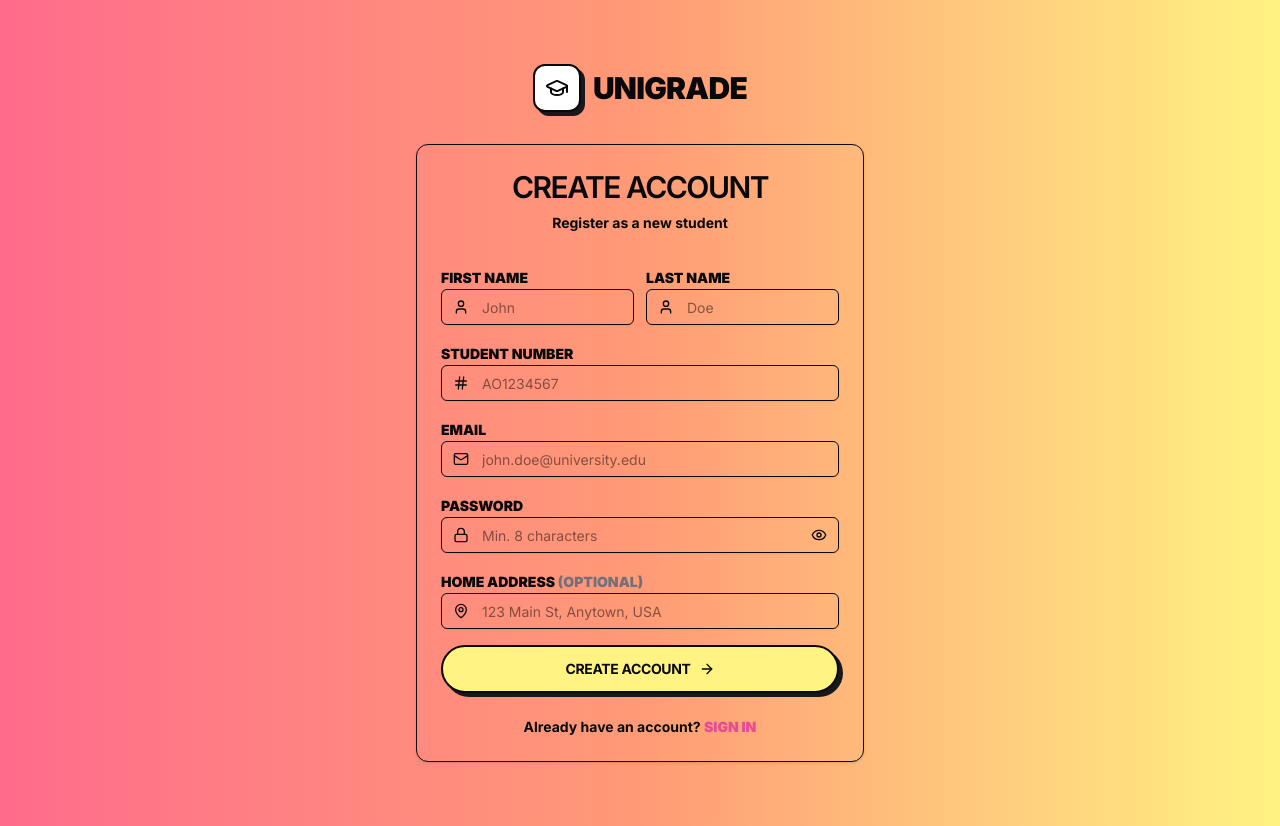
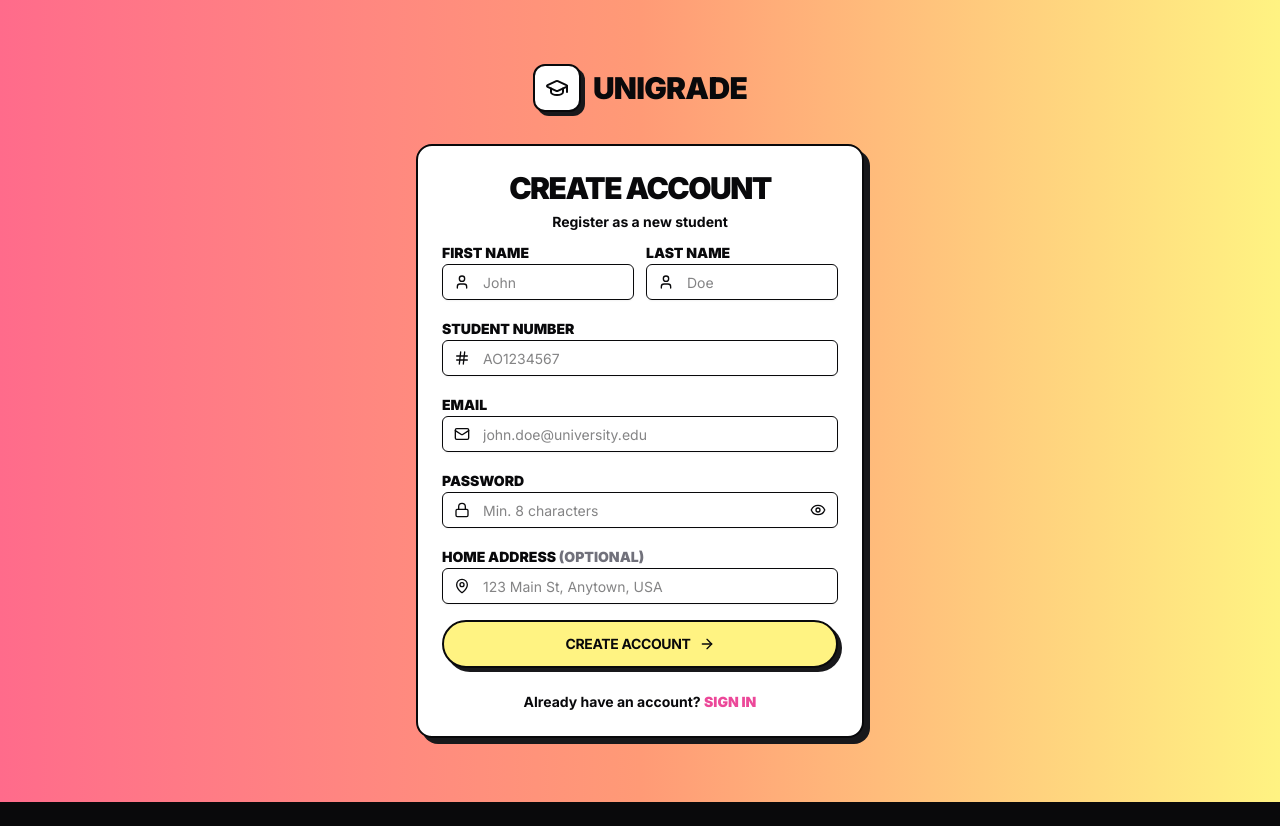
Before and after one commit to Nojan-Devkota/University-Course-Grade-Management, a Next.js app in the folder frontend/: page /register in a window 1280 px wide. After the commit the page ends 802 px from the top, so only its background shows below. Built offline with nearby package versions, Linux system fonts and the light colour scheme.

Commit message:
Update/Add frontend/src/components/ui/card.tsx

```diff
--- /dev/null
+++ b/frontend/src/components/ui/card.tsx
@@ -0,0 +1,53 @@
+import * as React from "react";
+import { cn } from "@/lib/utils";
+
+const Card = React.forwardRef<HTMLDivElement, React.HTMLAttributes<HTMLDivElement>>(
+  ({ className, ...props }, ref) => (
+    <div
+      ref={ref}
+      className={cn(
+        "rounded-2xl border-2 border-zinc-950 bg-white text-zinc-950 shadow-[6px_6px_0px_0px_rgba(24,24,27,1)]",
+        className
+      )}
+      {...props}
+    />
+  )
+);
+Card.displayName = "Card";
+
+const CardHeader = React.forwardRef<HTMLDivElement, React.HTMLAttributes<HTMLDivElement>>(
+  ({ className, ...props }, ref) => (
+    <div ref={ref} className={cn("flex flex-col space-y-1.5 p-6", className)} {...props} />
+  )
+);
+CardHeader.displayName = "CardHeader";
+
+const CardTitle = React.forwardRef<HTMLDivElement, React.HTMLAttributes<HTMLDivElement>>(
+  ({ className, ...props }, ref) => (
+    <div ref={ref} className={cn("text-2xl font-black tracking-tight", className)} {...props} />
+  )
+);
+CardTitle.displayName = "CardTitle";
+
+const CardDescription = React.forwardRef<HTMLDivElement, React.HTMLAttributes<HTMLDivElement>>(
+  ({ className, ...props }, ref) => (
+    <div ref={ref} className={cn("text-sm font-medium text-zinc-600", className)} {...props} />
+  )
+);
+CardDescription.displayName = "CardDescription";
+
+const CardContent = React.forwardRef<HTMLDivElement, React.HTMLAttributes<HTMLDivElement>>(
+  ({ className, ...props }, ref) => (
+    <div ref={ref} className={cn("p-6 pt-0", className)} {...props} />
+  )
+);
+CardContent.displayName = "CardContent";
+
+const CardFooter = React.forwardRef<HTMLDivElement, React.HTMLAttributes<HTMLDivElement>>(
+  ({ className, ...props }, ref) => (
+    <div ref={ref} className={cn("flex items-center p-6 pt-0", className)} {...props} />
+  )
+);
+CardFooter.displayName = "CardFooter";
+
+export { Card, CardHeader, CardFooter, CardTitle, CardDescription, CardContent };
```
